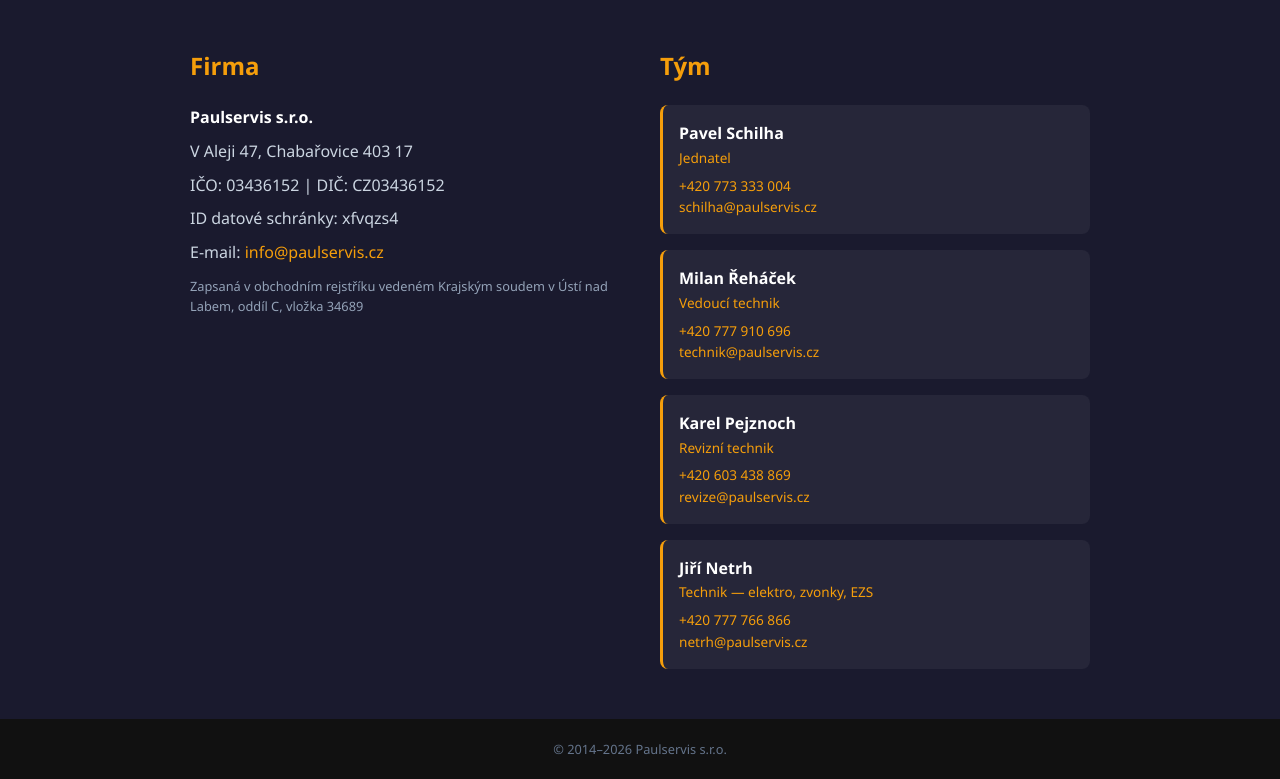
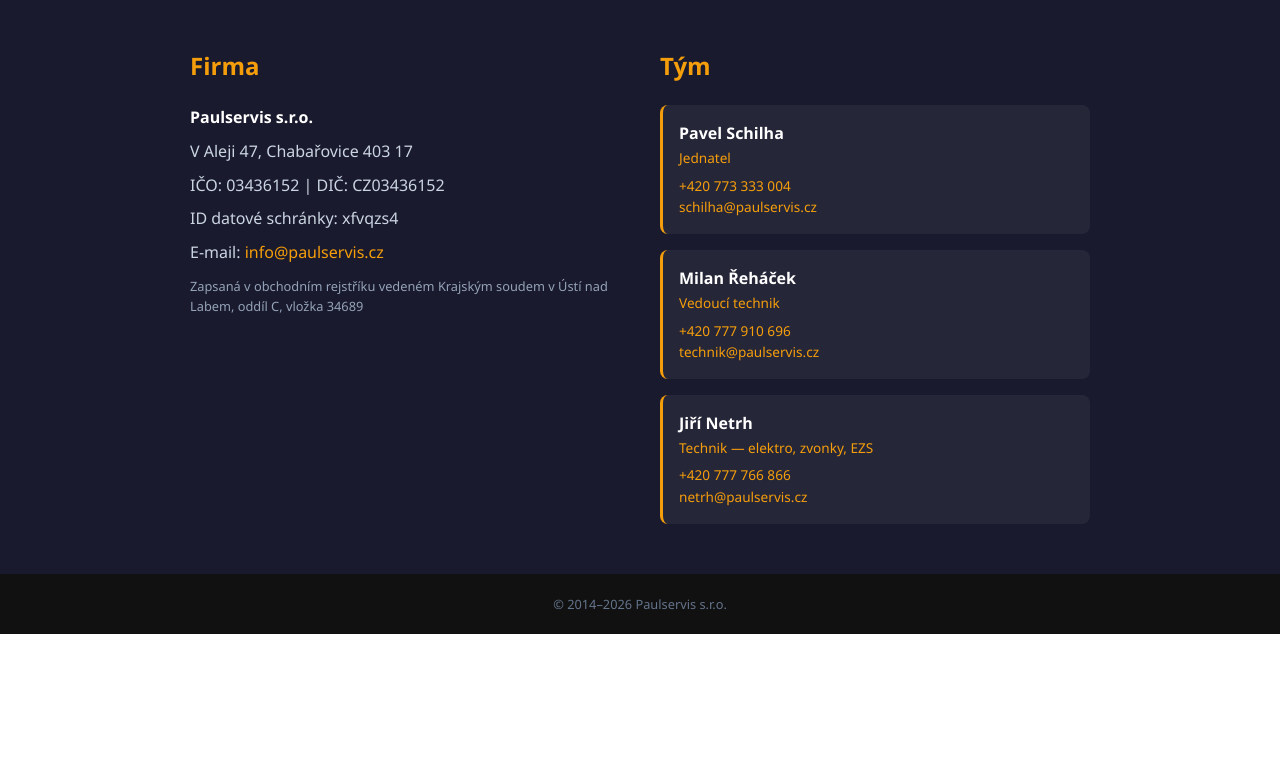
Before and after one commit to FCISCZ/paulservis, a plain HTML site: page index.html in a window 1280 px wide. Shown: the part 1449-2228 px from the top of the page. After the commit the page ends 2083 px from the top, so only its background shows below. Drawn offline with Linux system fonts and the light colour scheme.

Commit message:
Odebran Karel Pejznoch z kontaktu

```diff
--- a/index.html
+++ b/index.html
@@ -246,14 +246,6 @@
                     </div>
                 </div>
                 <div class="person">
-                    <div class="name">Karel Pejznoch</div>
-                    <div class="role">Revizní technik</div>
-                    <div class="info">
-                        <a href="tel:+420603438869">+420 603 438 869</a><br>
-                        <a href="mailto:revize@paulservis.cz">revize@paulservis.cz</a>
-                    </div>
-                </div>
-                <div class="person">
                     <div class="name">Jiří Netrh</div>
                     <div class="role">Technik — elektro, zvonky, EZS</div>
                     <div class="info">
```
